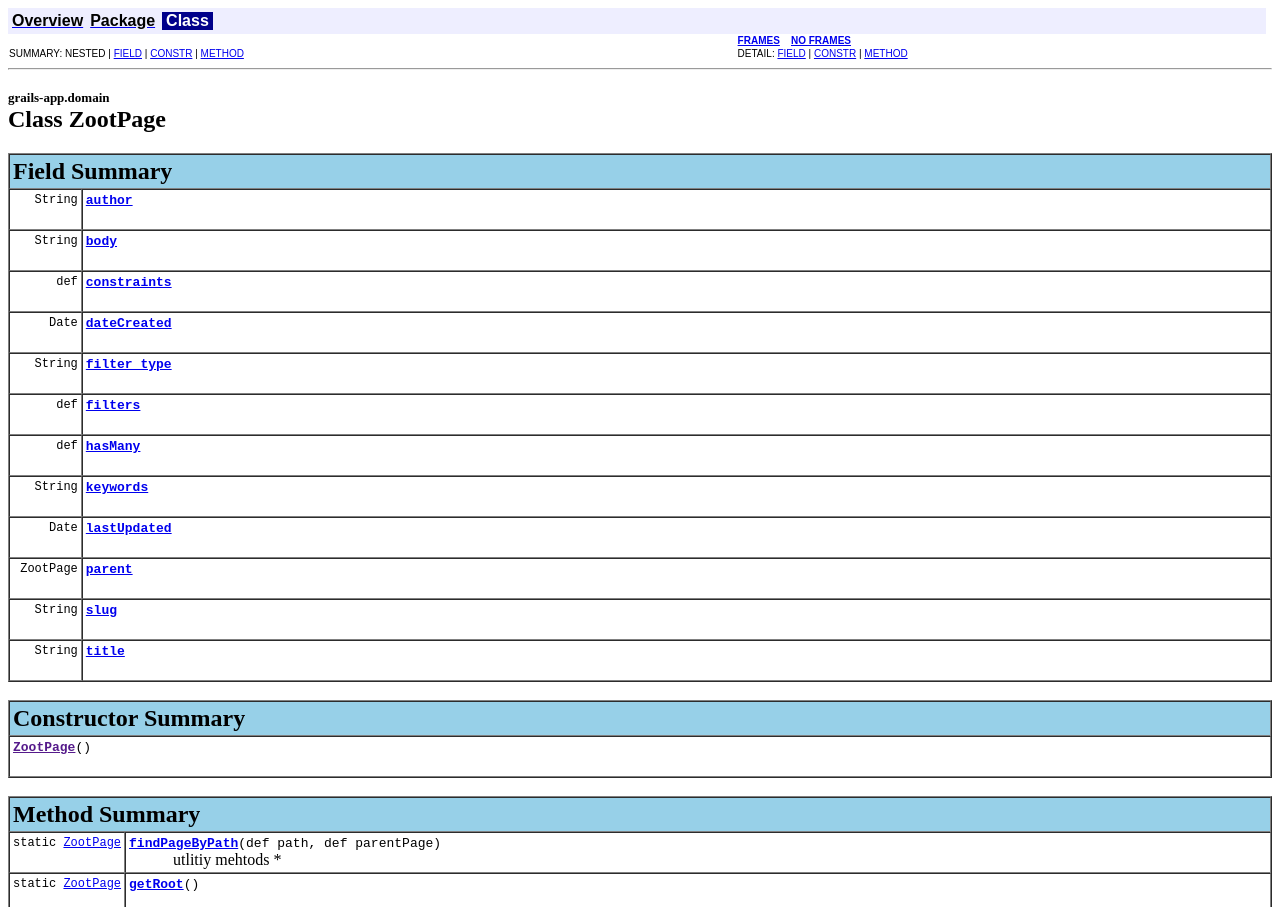
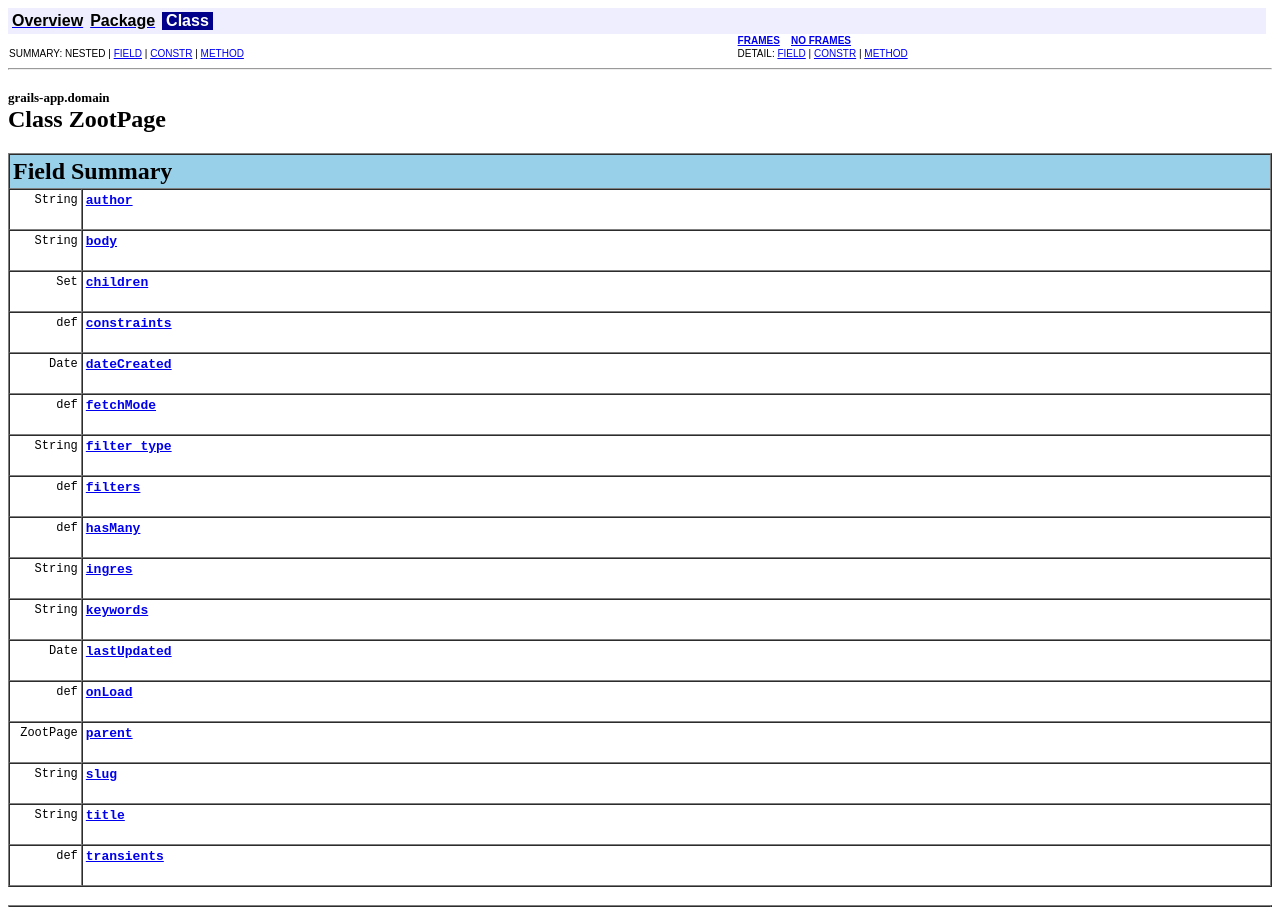
Before and after one commit to kentis/zoot, a plain HTML site: page docs/gapi/grails-app/domain/ZootPage.html in a window 1280 px wide. Shown: the top 907 px of the page. Drawn offline with Linux system fonts and the light colour scheme.

Commit message:
Hacks to make importing work, these cane hopefully be reversed some day

```diff
--- a/docs/gapi/grails-app/domain/ZootPage.html
+++ b/docs/gapi/grails-app/domain/ZootPage.html
@@ -128,6 +128,15 @@ grails-app.domain</FONT>
 
     <TR BGCOLOR="white" CLASS="TableRowColor">
     <TD ALIGN="right" VALIGN="top" WIDTH="1%"><FONT SIZE="-1">
+    <CODE><!--todo visibility e.g. protected--> &nbsp;Set</CODE></FONT></TD>
+    <TD><CODE><B><A HREF="#children">children</A></B></CODE>
+
+    <BR>
+    &nbsp;&nbsp;&nbsp;&nbsp;&nbsp;&nbsp;&nbsp;&nbsp;&nbsp;&nbsp;&nbsp;</TD>
+    </TR>
+
+    <TR BGCOLOR="white" CLASS="TableRowColor">
+    <TD ALIGN="right" VALIGN="top" WIDTH="1%"><FONT SIZE="-1">
     <CODE><!--todo visibility e.g. protected--> &nbsp;def</CODE></FONT></TD>
     <TD><CODE><B><A HREF="#constraints">constraints</A></B></CODE>
 
@@ -139,6 +148,15 @@ grails-app.domain</FONT>
     <TD ALIGN="right" VALIGN="top" WIDTH="1%"><FONT SIZE="-1">
     <CODE><!--todo visibility e.g. protected--> &nbsp;Date</CODE></FONT></TD>
     <TD><CODE><B><A HREF="#dateCreated">dateCreated</A></B></CODE>
+
+    <BR>
+    &nbsp;&nbsp;&nbsp;&nbsp;&nbsp;&nbsp;&nbsp;&nbsp;&nbsp;&nbsp;&nbsp;</TD>
+    </TR>
+
+    <TR BGCOLOR="white" CLASS="TableRowColor">
+    <TD ALIGN="right" VALIGN="top" WIDTH="1%"><FONT SIZE="-1">
+    <CODE><!--todo visibility e.g. protected--> &nbsp;def</CODE></FONT></TD>
+    <TD><CODE><B><A HREF="#fetchMode">fetchMode</A></B></CODE>
 
     <BR>
     &nbsp;&nbsp;&nbsp;&nbsp;&nbsp;&nbsp;&nbsp;&nbsp;&nbsp;&nbsp;&nbsp;</TD>
@@ -174,6 +192,15 @@ grails-app.domain</FONT>
     <TR BGCOLOR="white" CLASS="TableRowColor">
     <TD ALIGN="right" VALIGN="top" WIDTH="1%"><FONT SIZE="-1">
     <CODE><!--todo visibility e.g. protected--> &nbsp;String</CODE></FONT></TD>
+    <TD><CODE><B><A HREF="#ingres">ingres</A></B></CODE>
+
+    <BR>
+    &nbsp;&nbsp;&nbsp;&nbsp;&nbsp;&nbsp;&nbsp;&nbsp;&nbsp;&nbsp;&nbsp;</TD>
+    </TR>
+
+    <TR BGCOLOR="white" CLASS="TableRowColor">
+    <TD ALIGN="right" VALIGN="top" WIDTH="1%"><FONT SIZE="-1">
+    <CODE><!--todo visibility e.g. protected--> &nbsp;String</CODE></FONT></TD>
     <TD><CODE><B><A HREF="#keywords">keywords</A></B></CODE>
 
     <BR>
@@ -184,6 +211,15 @@ grails-app.domain</FONT>
     <TD ALIGN="right" VALIGN="top" WIDTH="1%"><FONT SIZE="-1">
     <CODE><!--todo visibility e.g. protected--> &nbsp;Date</CODE></FONT></TD>
     <TD><CODE><B><A HREF="#lastUpdated">lastUpdated</A></B></CODE>
+
+    <BR>
+    &nbsp;&nbsp;&nbsp;&nbsp;&nbsp;&nbsp;&nbsp;&nbsp;&nbsp;&nbsp;&nbsp;</TD>
+    </TR>
+
+    <TR BGCOLOR="white" CLASS="TableRowColor">
+    <TD ALIGN="right" VALIGN="top" WIDTH="1%"><FONT SIZE="-1">
+    <CODE><!--todo visibility e.g. protected--> &nbsp;def</CODE></FONT></TD>
+    <TD><CODE><B><A HREF="#onLoad">onLoad</A></B></CODE>
 
     <BR>
     &nbsp;&nbsp;&nbsp;&nbsp;&nbsp;&nbsp;&nbsp;&nbsp;&nbsp;&nbsp;&nbsp;</TD>
@@ -211,6 +247,15 @@ grails-app.domain</FONT>
     <TD ALIGN="right" VALIGN="top" WIDTH="1%"><FONT SIZE="-1">
     <CODE><!--todo visibility e.g. protected--> &nbsp;String</CODE></FONT></TD>
     <TD><CODE><B><A HREF="#title">title</A></B></CODE>
+
+    <BR>
+    &nbsp;&nbsp;&nbsp;&nbsp;&nbsp;&nbsp;&nbsp;&nbsp;&nbsp;&nbsp;&nbsp;</TD>
+    </TR>
+
+    <TR BGCOLOR="white" CLASS="TableRowColor">
+    <TD ALIGN="right" VALIGN="top" WIDTH="1%"><FONT SIZE="-1">
+    <CODE><!--todo visibility e.g. protected--> &nbsp;def</CODE></FONT></TD>
+    <TD><CODE><B><A HREF="#transients">transients</A></B></CODE>
 
     <BR>
     &nbsp;&nbsp;&nbsp;&nbsp;&nbsp;&nbsp;&nbsp;&nbsp;&nbsp;&nbsp;&nbsp;</TD>
```
Also changed, not shown: docs/gapi/grails-app/controllers/ZootPageController.html (+9 -0 lines), docs/gapi/grails-app/domain/ZootPageRevision.html (+9 -0 lines), 5 other files.
